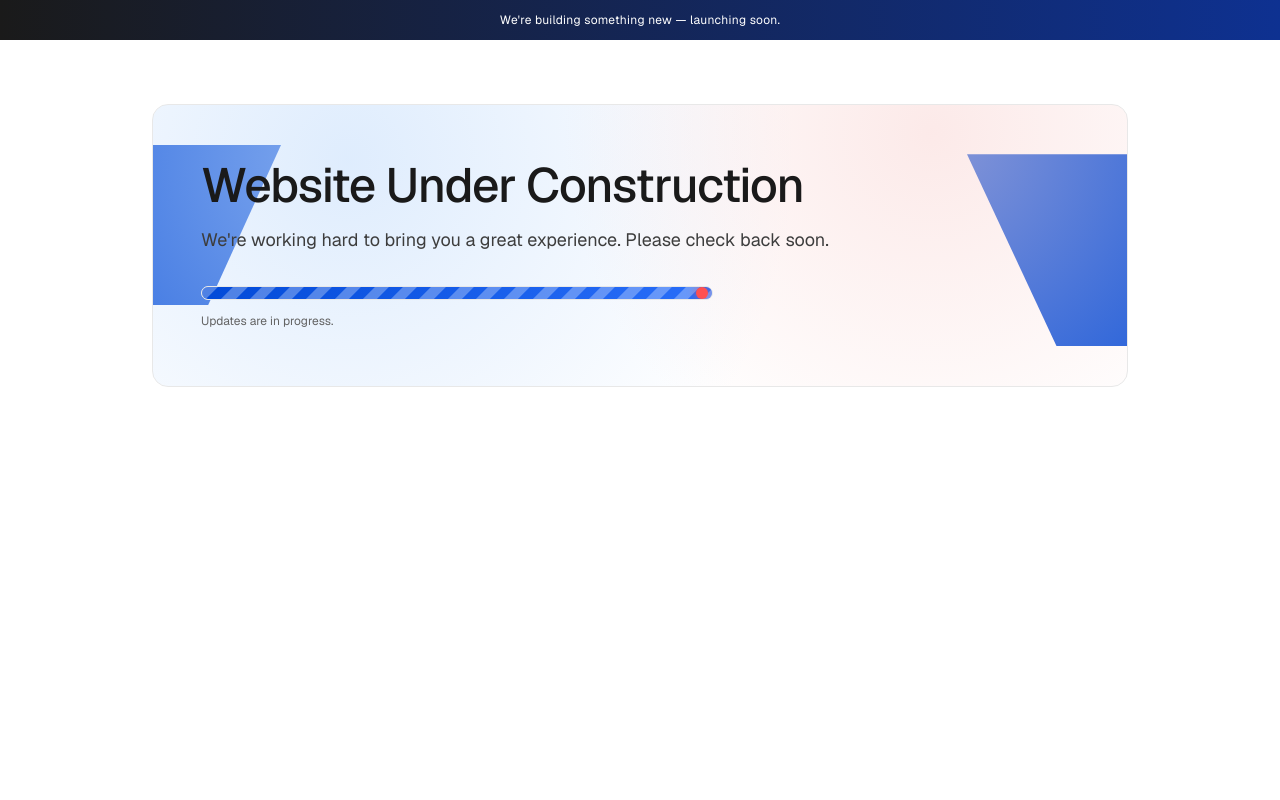
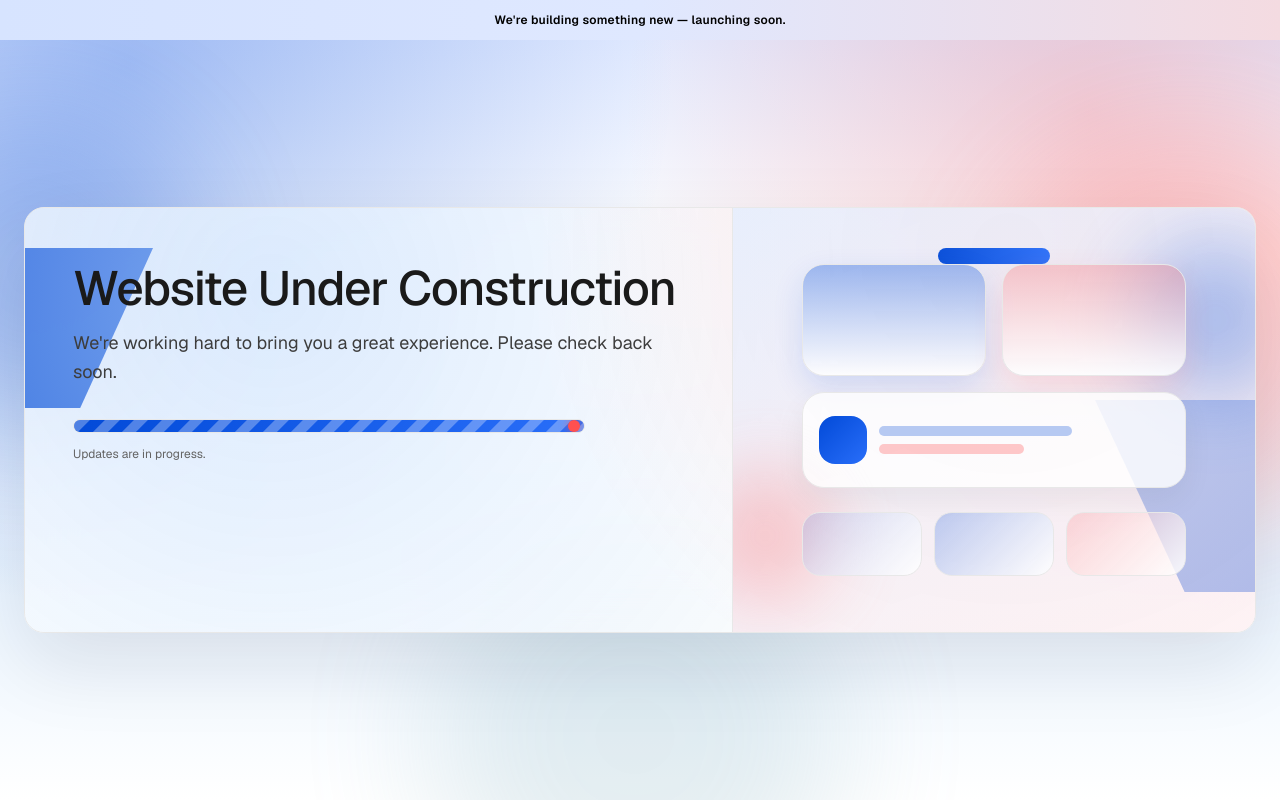
Before and after one commit to Rrayan0001/skpsh, a Next.js app: page / in a window 1280 px wide. Built offline with nearby package versions, Linux system fonts and the light colour scheme.

Commit message:
Update formatting or minor modifications

```diff
--- a/app/page.tsx
+++ b/app/page.tsx
@@ -1,16 +1,23 @@
 export default function Home() {
   return (
-    <div className="min-h-screen bg-[var(--hp-canvas)] text-[var(--hp-ink)]">
-      <div className="h-10 bg-[linear-gradient(90deg,var(--hp-ink),var(--hp-primary-deep))] text-[var(--hp-on-ink)]">
+    <div className="relative flex min-h-screen flex-col overflow-hidden bg-[var(--hp-canvas)] text-[var(--hp-ink)]">
+      <div aria-hidden className="pointer-events-none absolute inset-0">
+        <div className="absolute inset-0 bg-[radial-gradient(circle_at_10%_8%,rgba(2,74,216,0.30),transparent_40%),radial-gradient(circle_at_85%_14%,rgba(255,80,80,0.24),transparent_36%),linear-gradient(180deg,rgba(218,229,255,0.92),rgba(255,255,255,1)_32%,rgba(231,243,255,1)_70%,rgba(255,255,255,1))]" />
+        <div className="absolute left-[-8rem] top-28 h-80 w-80 rounded-full bg-[var(--hp-primary)] opacity-25 blur-3xl" />
+        <div className="absolute right-[-6rem] top-36 h-96 w-96 rounded-full bg-[var(--hp-bloom-coral)] opacity-22 blur-3xl" />
+        <div className="absolute bottom-[-9rem] left-1/3 h-[26rem] w-[26rem] rounded-full bg-[var(--hp-storm-sea)] opacity-20 blur-3xl" />
+      </div>
+
+      <div className="relative z-20 h-10 bg-[linear-gradient(90deg,#d7e4ff,#dfe8ff,#f4dbe1)]">
         <div className="mx-auto max-w-5xl h-full px-4 sm:px-6 flex items-center justify-center">
-          <p className="text-[12px] tracking-wide text-center">
+          <p className="text-[12px] font-semibold tracking-wide text-center text-black">
             We&apos;re building something new — launching soon.
           </p>
         </div>
       </div>
 
-      <main className="mx-auto flex min-h-[calc(100vh-2.5rem)] max-w-5xl items-center px-4 py-8 sm:min-h-0 sm:items-start sm:px-6 sm:py-16">
-        <section className="relative w-full overflow-hidden rounded-[16px] bg-[var(--hp-paper)] border border-[var(--hp-hairline)]">
+      <main className="relative z-10 flex flex-1 items-center justify-center px-4 py-8 sm:px-6 sm:py-10">
+        <section className="relative w-full max-w-7xl overflow-hidden rounded-[20px] border border-[var(--hp-hairline)] bg-[rgba(255,255,255,0.80)] shadow-[0_30px_80px_rgba(15,23,42,0.10)] backdrop-blur-xl">
           <div aria-hidden className="pointer-events-none absolute inset-0">
             <div className="absolute -left-20 top-10 h-40 w-52 bg-[var(--hp-primary)] opacity-90 [clip-path:polygon(35%_0,100%_0,65%_100%,0_100%)]" />
             <div className="absolute -right-24 bottom-10 h-48 w-64 bg-[var(--hp-primary)] opacity-90 [clip-path:polygon(0_0,65%_0,100%_100%,35%_100%)]" />
@@ -18,7 +25,8 @@ export default function Home() {
             <div className="absolute inset-0 bg-[radial-gradient(circle_at_80%_10%,var(--hp-bloom-rose),transparent_45%)] opacity-50" />
           </div>
 
-          <div className="relative px-6 py-10 sm:px-12 sm:py-14">
+          <div className="relative grid gap-0 lg:grid-cols-[minmax(0,1.15fr)_minmax(320px,0.85fr)]">
+            <div className="px-6 py-10 sm:px-12 sm:py-14">
               <h1 className="text-3xl sm:text-5xl font-medium tracking-tight text-[var(--hp-ink)]">
                 Website Under Construction
               </h1>
@@ -28,7 +36,7 @@ export default function Home() {
               </p>
 
               <div className="mt-8 max-w-lg">
-              <div className="relative h-3.5 w-full rounded-full bg-[var(--hp-fog)] overflow-hidden border border-[var(--hp-hairline)]">
+                <div className="relative h-3.5 w-full overflow-hidden rounded-full border border-[var(--hp-hairline)] bg-[var(--hp-fog)]">
                   <div className="absolute inset-0 bg-[linear-gradient(90deg,var(--hp-primary),var(--hp-primary-bright))]" aria-hidden />
                   <div
                     className="hp-progress-stripes absolute inset-0 opacity-60"
@@ -48,6 +56,35 @@ export default function Home() {
                 </p>
               </div>
             </div>
+
+            <aside className="relative min-h-[18rem] overflow-hidden border-t border-[var(--hp-hairline)] bg-[linear-gradient(160deg,rgba(224,236,255,0.70),rgba(255,236,238,0.64))] px-6 py-8 sm:px-12 lg:border-l lg:border-t-0 lg:px-8 lg:py-14">
+              <div className="absolute -right-10 top-8 h-40 w-40 rounded-full bg-[var(--hp-primary)] opacity-30 blur-2xl" />
+              <div className="absolute -left-8 bottom-8 h-32 w-32 rounded-full bg-[var(--hp-bloom-coral)] opacity-30 blur-2xl" />
+              <div className="absolute left-1/2 top-10 h-4 w-28 -translate-x-1/2 rounded-full bg-[linear-gradient(90deg,var(--hp-primary),var(--hp-primary-bright))] opacity-95" />
+
+              <div className="relative mx-auto flex h-full max-w-sm flex-col justify-between">
+                <div className="grid grid-cols-2 gap-4">
+                  <div className="h-28 rounded-[22px] border border-[var(--hp-hairline)] bg-[linear-gradient(180deg,rgba(2,74,216,0.34),rgba(255,255,255,0.84))] shadow-[0_12px_30px_rgba(2,74,216,0.14)]" />
+                  <div className="h-28 rounded-[22px] border border-[var(--hp-hairline)] bg-[linear-gradient(180deg,rgba(255,80,80,0.26),rgba(255,255,255,0.84))] shadow-[0_12px_30px_rgba(255,80,80,0.14)]" />
+                  <div className="col-span-2 h-24 rounded-[22px] border border-[var(--hp-hairline)] bg-white/80 p-4 shadow-[0_12px_30px_rgba(15,23,42,0.06)]">
+                    <div className="flex h-full items-center gap-3">
+                      <div className="h-12 w-12 rounded-2xl bg-[linear-gradient(135deg,var(--hp-primary),var(--hp-primary-bright))]" />
+                      <div className="flex-1 space-y-2">
+                        <div className="h-2.5 w-2/3 rounded-full bg-[rgba(2,74,216,0.28)]" />
+                        <div className="h-2.5 w-1/2 rounded-full bg-[rgba(255,80,80,0.30)]" />
+                      </div>
+                    </div>
+                  </div>
+                </div>
+
+                <div className="mt-6 grid grid-cols-3 gap-3">
+                  <div className="h-16 rounded-[18px] border border-[var(--hp-hairline)] bg-[linear-gradient(135deg,rgba(2,74,216,0.14),rgba(255,255,255,0.88))]" />
+                  <div className="h-16 rounded-[18px] border border-[var(--hp-hairline)] bg-[linear-gradient(135deg,rgba(2,74,216,0.24),rgba(255,255,255,0.88))]" />
+                  <div className="h-16 rounded-[18px] border border-[var(--hp-hairline)] bg-[linear-gradient(135deg,rgba(255,80,80,0.18),rgba(255,255,255,0.88))]" />
+                </div>
+              </div>
+            </aside>
+          </div>
         </section>
       </main>
     </div>
```
Lines whose indentation alone changed are shown as unchanged.
